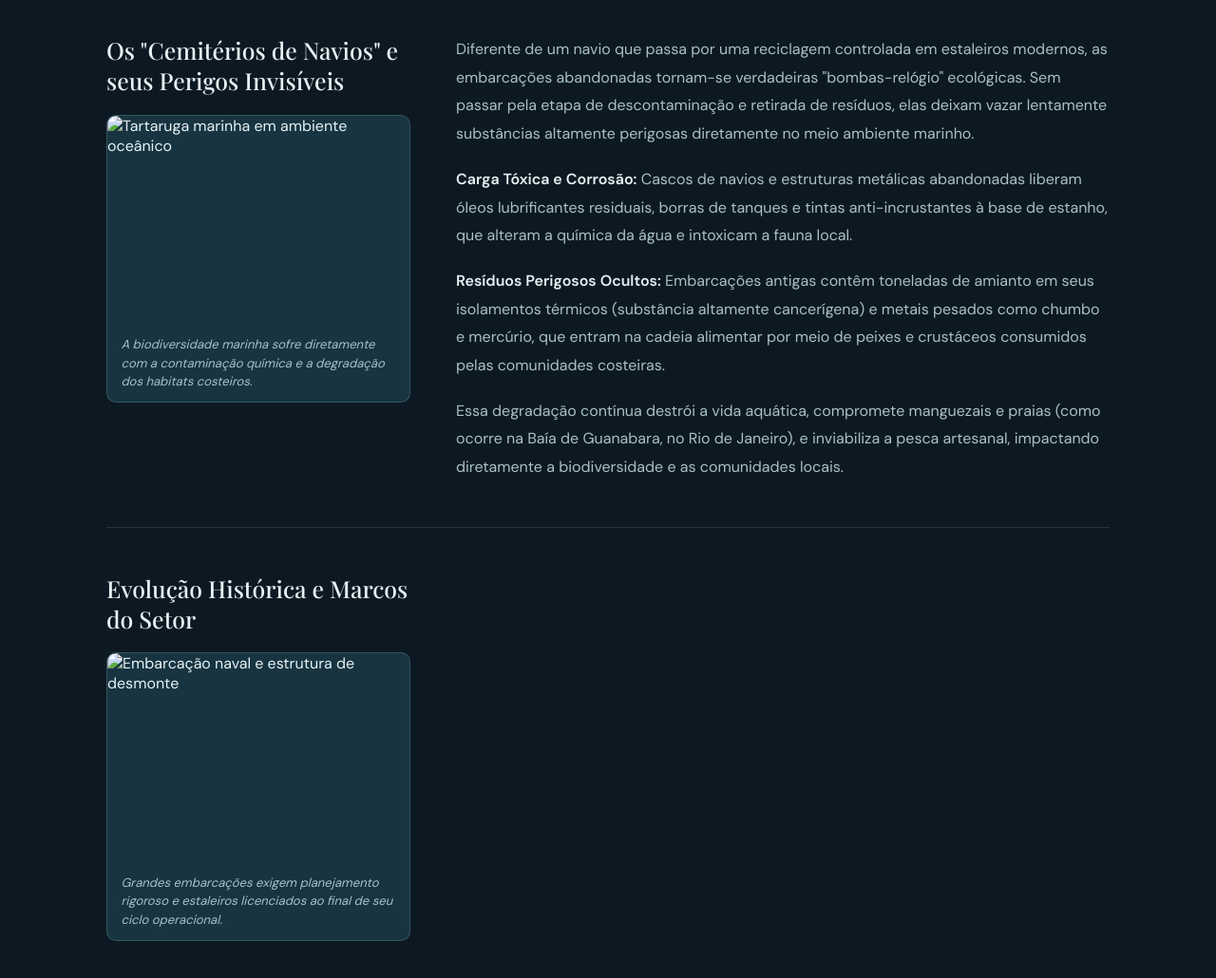
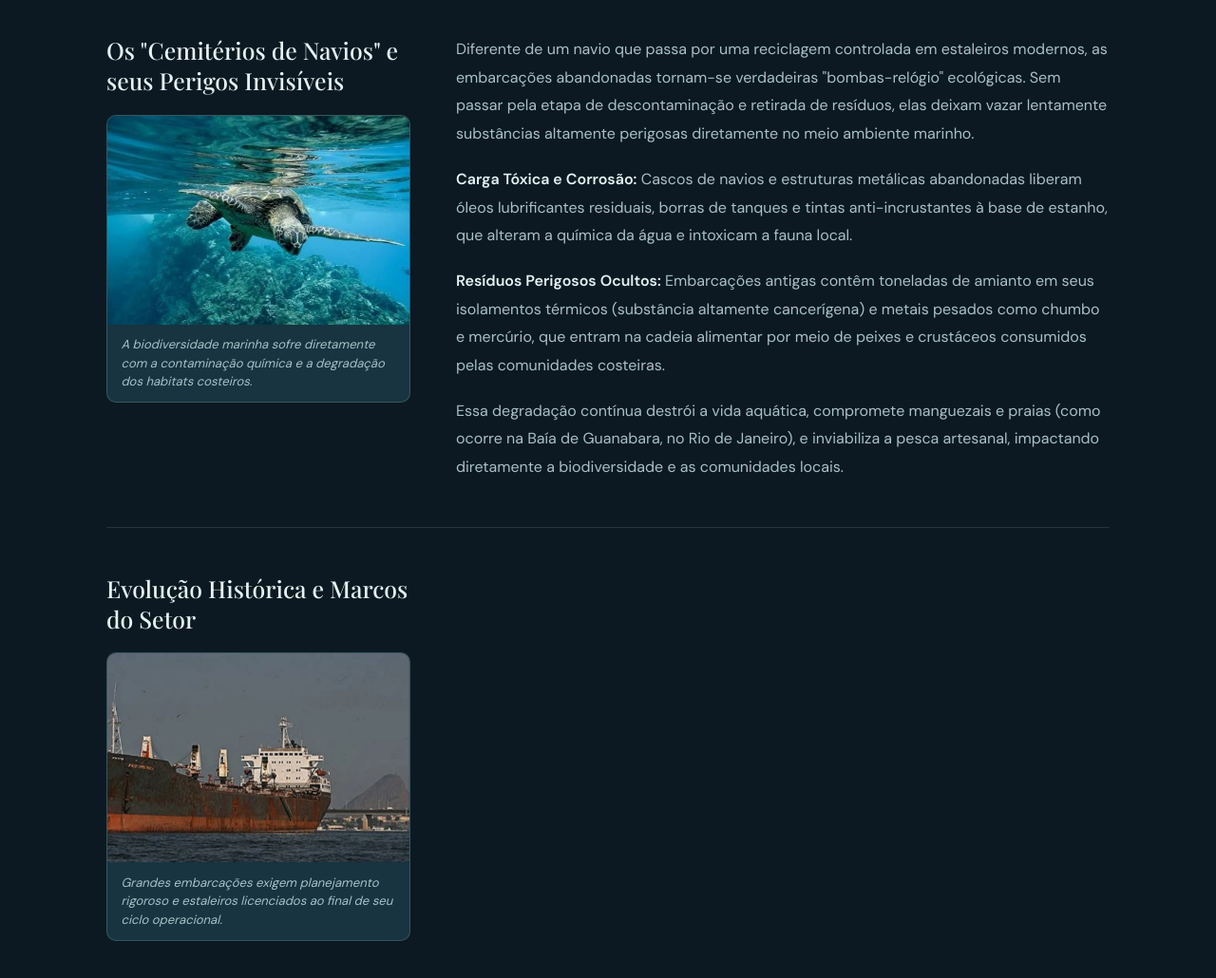
Before and after one commit to Daphh321/Sites-, a plain HTML site: page tema.html in a window 1280 px wide. Shown: the part 1560-2590 px from the top of the page at 95% size. Drawn offline with nearby package versions, Linux system fonts and the light colour scheme.

Commit message:
Fix HTML encoding issues and update favicon path

```diff
--- a/tema.html
+++ b/tema.html
@@ -11,7 +11,7 @@
     <link rel="preconnect" href="https://fonts.googleapis.com">
     <link rel="preconnect" href="https://fonts.gstatic.com" crossorigin>
 
-     <link rel="icon" type="png" href="imagens/favicon (2).png">
+     <link rel="icon" type="png" href="favicon (2).png">
     <link href="https://fonts.googleapis.com/css2?family=DM+Sans:wght@400;500;600&family=Playfair+Display:wght@400;500;600&display=swap" rel="stylesheet">
 </head>
 
@@ -88,7 +88,7 @@
             <div class="coluna-titulo">
                 <h2>Os "Cemitérios de Navios" e seus Perigos Invisíveis</h2>
                 <figure class="foto-lateral">
-                    <img src="imagens/tartaruga].jpg" alt="Tartaruga marinha em ambiente oceânico">
+                    <img src="tartaruga].jpg" alt="Tartaruga marinha em ambiente oceânico">
                     <figcaption>A biodiversidade marinha sofre diretamente com a contaminação química e a degradação dos habitats costeiros.</figcaption>
                 </figure>
             </div>
@@ -107,7 +107,7 @@
             <div class="coluna-titulo">
                 <h2>Evolução Histórica e Marcos do Setor</h2>
                 <figure class="foto-lateral">
-                    <img src="imagens/naviooo.webp" alt="Embarcação naval e estrutura de desmonte">
+                    <img src="naviooo.webp" alt="Embarcação naval e estrutura de desmonte">
                     <figcaption>Grandes embarcações exigem planejamento rigoroso e estaleiros licenciados ao final de seu ciclo operacional.</figcaption>
                 </figure>
             </div>
```
